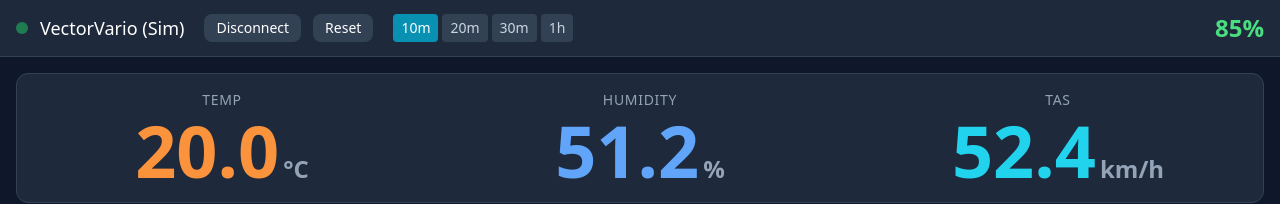
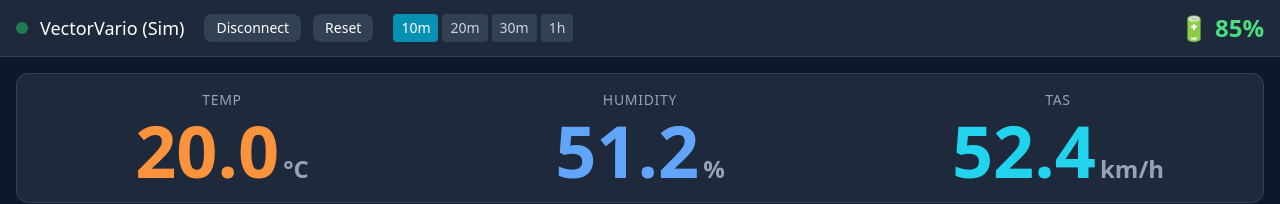
Before and after one commit to zinuzoid/VectorVario-monitor, a React (Vite) app: page / in a window 1280 px wide. Both pictures are taken after a click on the button "Start Sim". Shown: the top 204 px of the page. Built offline with nearby package versions, Linux system fonts and the light colour scheme.

Commit message:
add battery icon

```diff
--- a/src/components/StatusHeader.jsx
+++ b/src/components/StatusHeader.jsx
@@ -97,7 +97,7 @@ export function StatusHeader({
         {connected && battery !== null && (
           <div className="flex items-center gap-2">
             <span className={`text-2xl font-bold ${batteryColor}`}>
-              {battery}%
+              🔋 {battery}%
             </span>
             {timeRemaining && (
               <span className="text-slate-400 text-sm">
```
